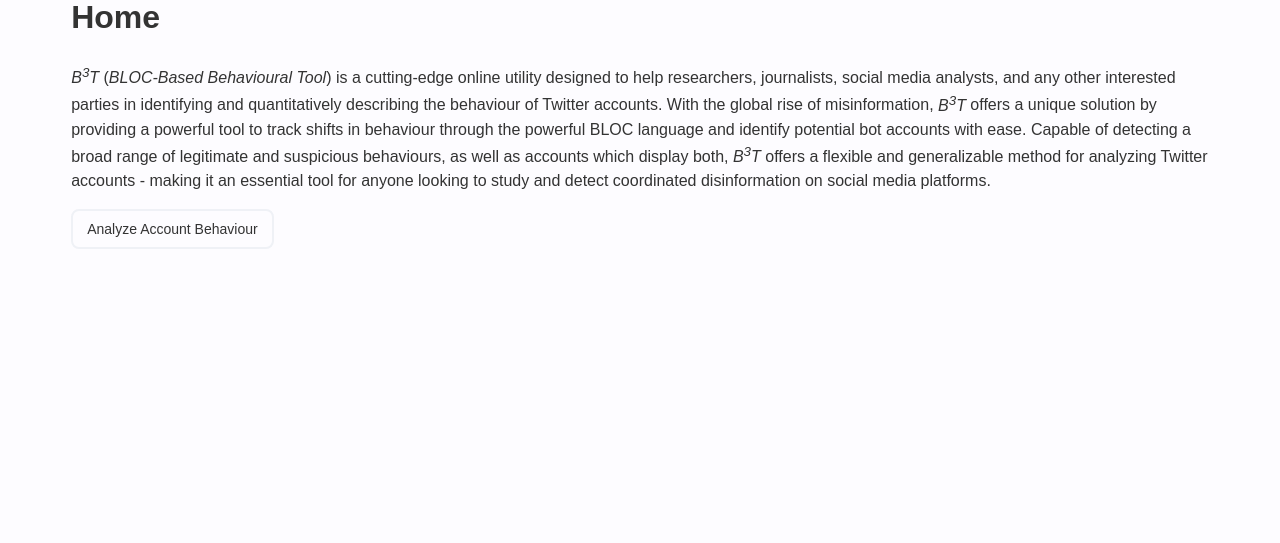
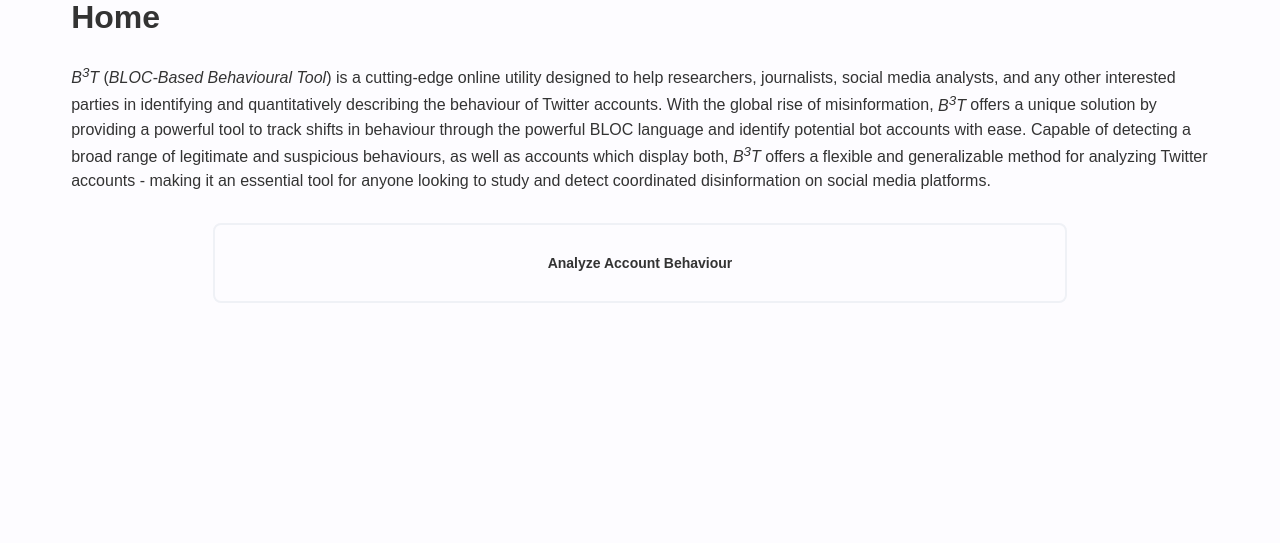
Before and after one commit to immacdonald/agwagram, a Django app: page /blocdemo/ in a window 1280 px wide. Shown: the part 149-692 px from the top of the page. Run offline with Django 4.2, Linux system fonts and the light colour scheme; style sheets or scripts are compiled from the project's sources; some libraries are stand-ins or nearby versions.

Commit message:
Style changes for dark mode and centering

```diff
--- a/blocdemo/static/scss/styles.scss
+++ b/blocdemo/static/scss/styles.scss
@@ -121,6 +121,12 @@
 		& > a {
 			display: inline-flex;
 		}
+	}
+}
+
+html[data-theme='dark'] {
+	.header-logo {
+		filter: invert(1);
 	}
 }
 
@@ -330,6 +336,20 @@
 		border-color: var(--c-disabled-background);
 		pointer-events: none;
 	}
+}
+
+.wide-centered {
+	width: 100%;
+	align-items: center;
+	justify-content: center;
+	display: flex;
+}
+
+.full-button {
+	width: 75%;
+	height: 80px;
+	font-weight: bold;
+	margin-top: 1em;
 }
 
 .search {
--- a/blocdemo/templates/analyze.html
+++ b/blocdemo/templates/analyze.html
@@ -6,6 +6,8 @@
 
 
 {% block content %}
+<div class="wide-centered">
+  <div class="column">
   <h1>Analyze</h1>
   <div class="search">
     <form name = "form" action = "{% url "analyze" %}" method = "POST" >
@@ -24,4 +26,6 @@
       </button>
     </form>
   </div>
+</div>
+</div>
 {% endblock %}
--- a/blocdemo/templates/main.html
+++ b/blocdemo/templates/main.html
@@ -14,5 +14,7 @@
   Capable of detecting a broad range of legitimate and suspicious behaviours, as well as accounts which display both,
   <i>B<sup>3</sup>T</i> offers a flexible and generalizable method for analyzing Twitter accounts -
   making it an essential tool for anyone looking to study and detect coordinated disinformation on social media platforms.</p>
-<button onclick="location.href='{% url 'analyze' %}'" type="button">Analyze Account Behaviour</button>
+<div class="wide-centered">
+  <button class="full-button" onclick="location.href='{% url 'analyze' %}'" type="button">Analyze Account Behaviour</button>
+</div>
 {% endblock %}
```
Lines whose indentation alone changed are shown as unchanged.
